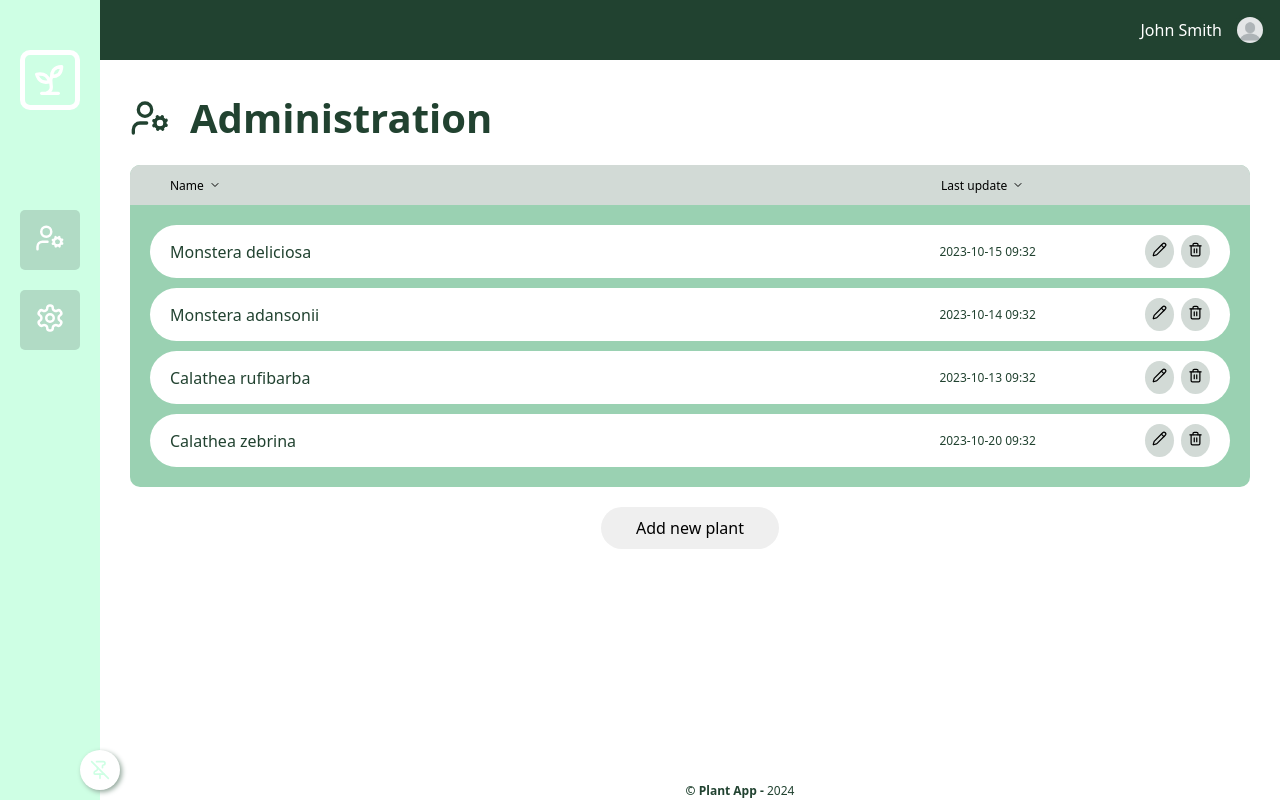
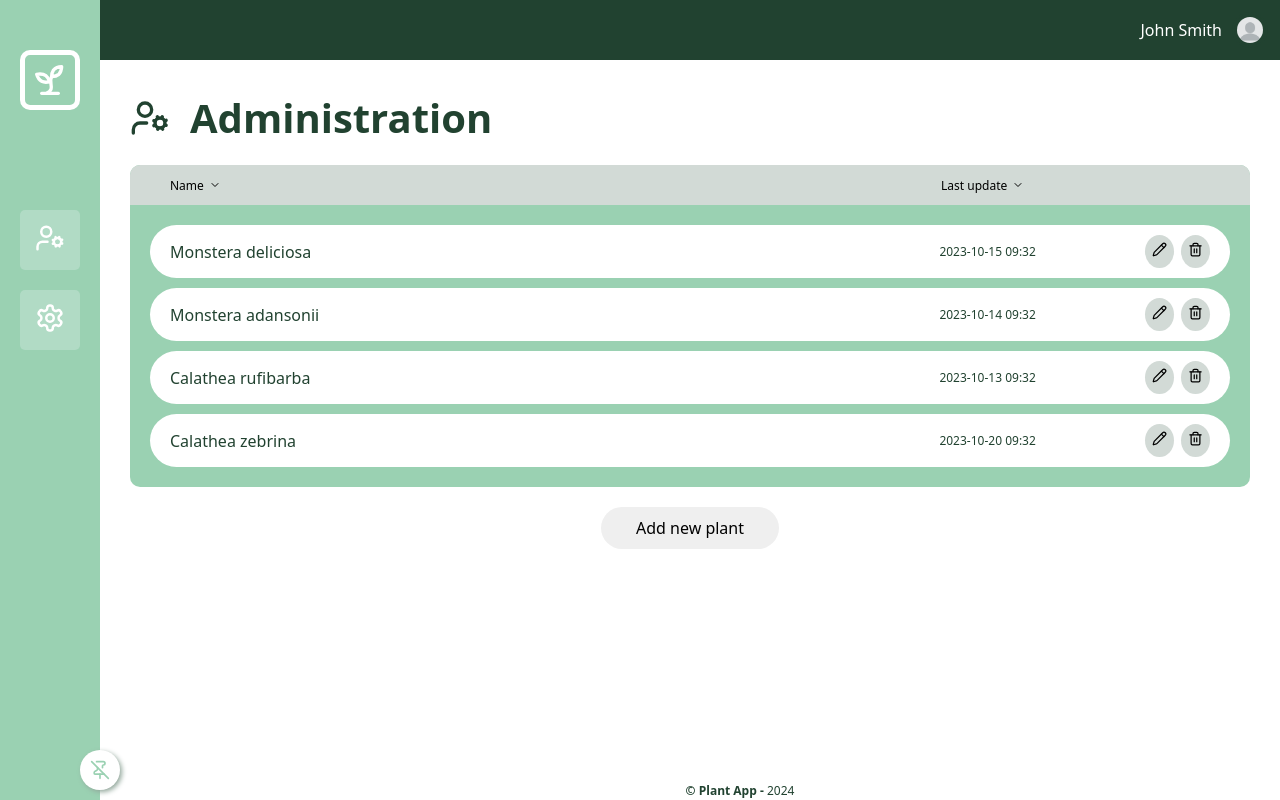
Before and after one commit to ngoosen/gardening-app, a Next.js app: page /admin in a window 1280 px wide. Built offline with nearby package versions, Linux system fonts and the light colour scheme.

Commit message:
refactor: rename side nav variables

```diff
--- a/style/components/sideNav/SideNavigation.module.scss
+++ b/style/components/sideNav/SideNavigation.module.scss
@@ -14,7 +14,7 @@
 
   padding: 50px $side_nav_padding_size;
 
-  background-color: $secondary_green;
+  background-color: $primary_green;
 
   transition: all .5s;
 
--- a/style/components/sideNav/SideNavigationLock.module.scss
+++ b/style/components/sideNav/SideNavigationLock.module.scss
@@ -24,12 +24,12 @@
     width: 20px;
     height: 20px;
 
-    color: $secondary_green;
+    color: $primary_green;
   }
 
   &:hover {
     cursor: pointer;
-    background-color: $secondary_green;
+    background-color: $primary_green;
     box-shadow: -2px 2px 5px 0 #92a79b;
 
     svg {
```
